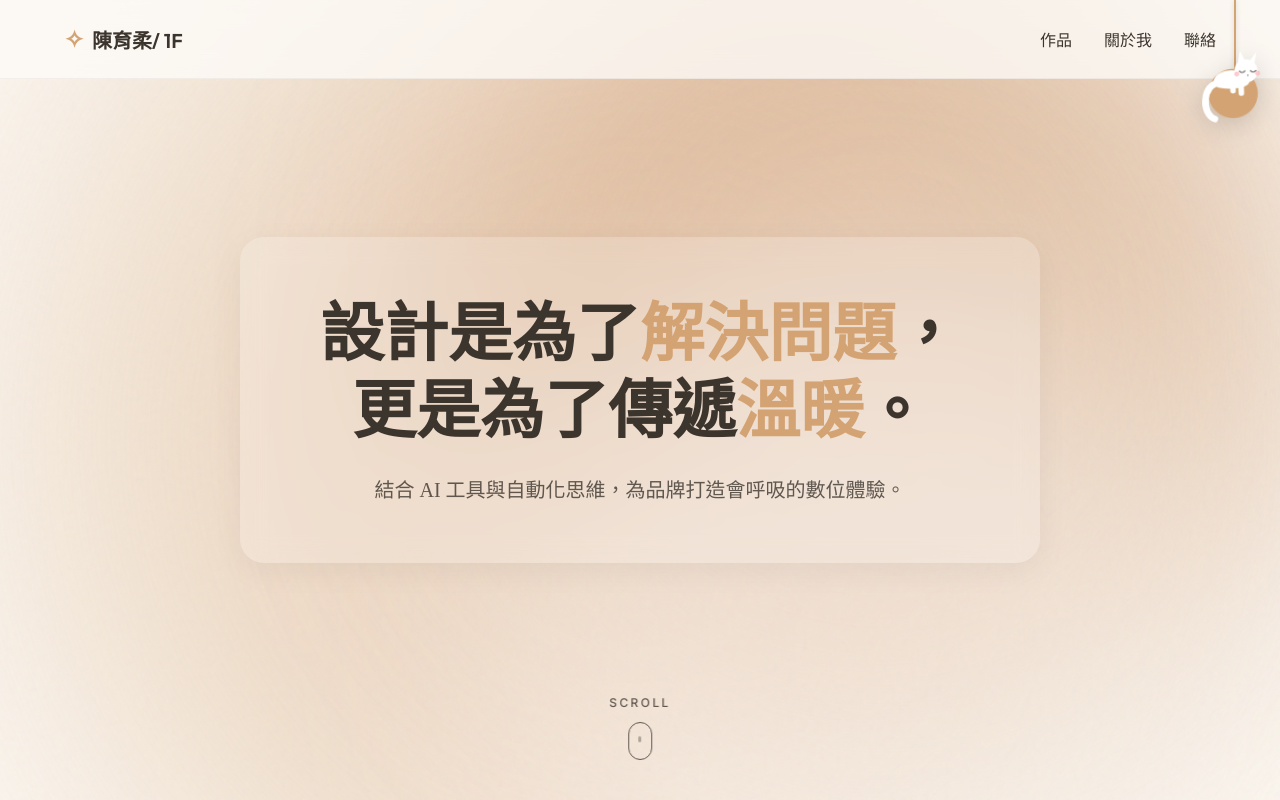
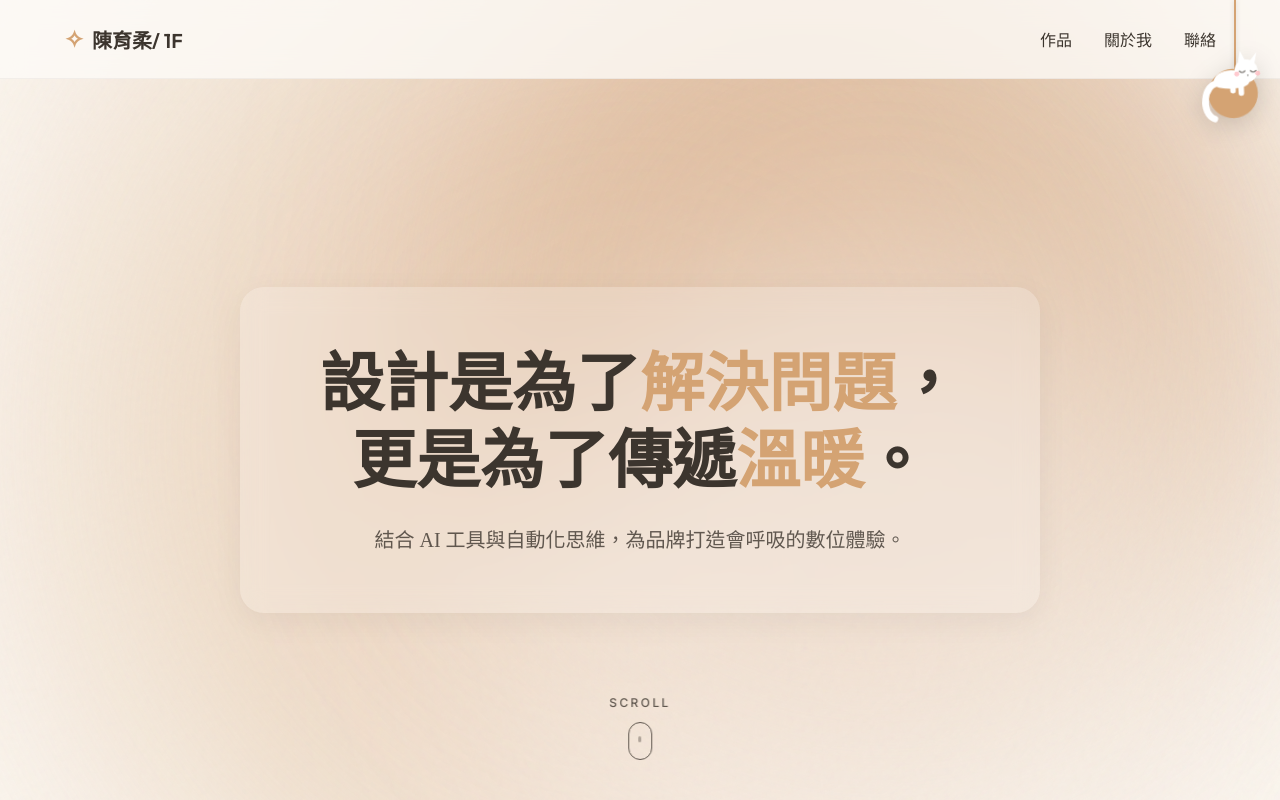
Before and after one commit to b0938723075-lab/my-portfolio, a Next.js app: page / in a window 1280 px wide. Shown: the top 800 px of the page. Built offline with nearby package versions, Linux system fonts and the light colour scheme.

Commit message:
fix: add paddingTop to HeroSection to prevent fixed navbar from overlapping content

```diff
--- a/src/components/HeroSection.js
+++ b/src/components/HeroSection.js
@@ -34,6 +34,7 @@ const styles = {
     alignItems: 'center',
     position: 'relative',
     padding: '0 5%',
+    paddingTop: '100px', // 預留導覽列的高度，避免內容被遮住
   },
   content: {
     textAlign: 'center',
```
